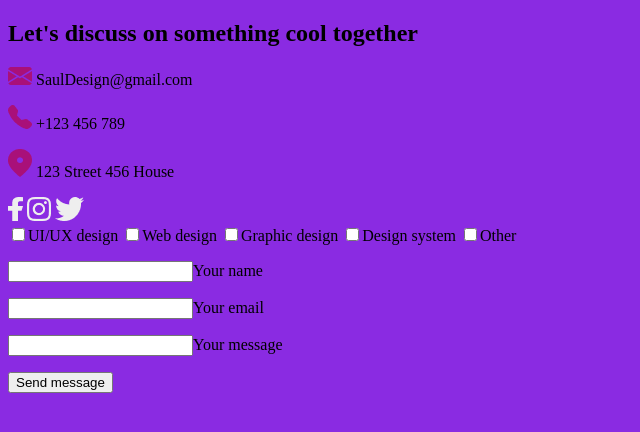
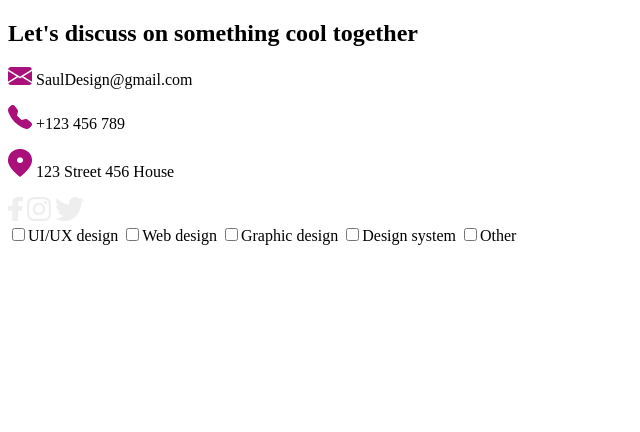
Before and after one commit to vinimarques7/challenge_1_again, a plain HTML site: page index.html in a window 1280 px wide. Shown: the whole page, without its empty margins (0-640 px from the left). Drawn offline with Linux system fonts and the light colour scheme.

Commit message:
Testing commit

```diff
--- a/index.html
+++ b/index.html
@@ -49,7 +49,7 @@
             </div>
 
             <!-- User text inputs -->
-            <div class="text">
+            <!-- <div class="text">
                 <p><input type="text">Your name</p>
                 <p><input type="text">Your email</p>
                 <p><input type="text">Your message</p>
@@ -57,7 +57,7 @@
 
             <input type="button" value="Send message">
         </form>
-    </section>
+    </section> -->
 
 
 
--- a/styles.css
+++ b/styles.css
@@ -1,3 +1,3 @@
-body {
+/* body {
     background-color: blueviolet;
-}
+} */
```
